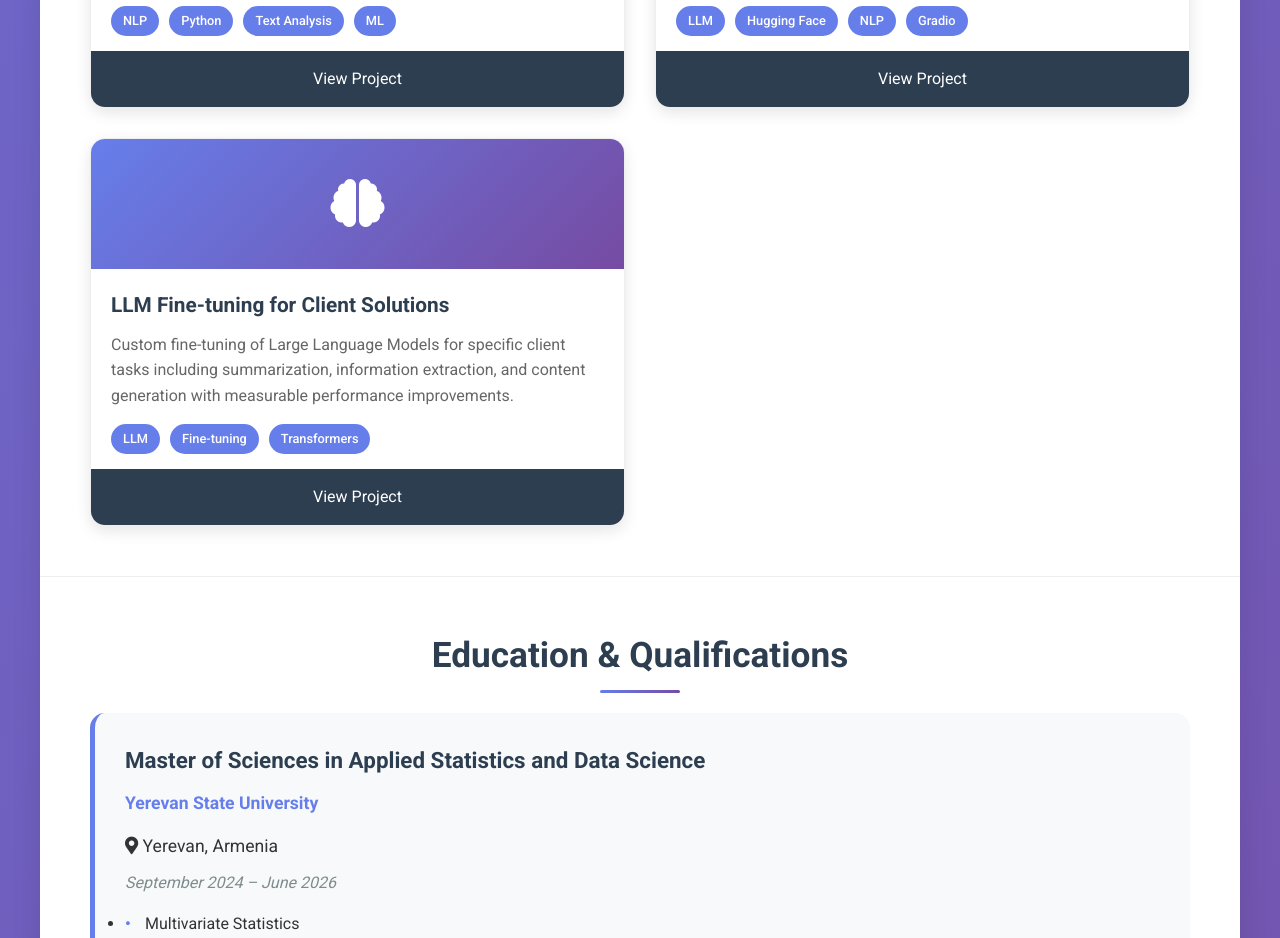
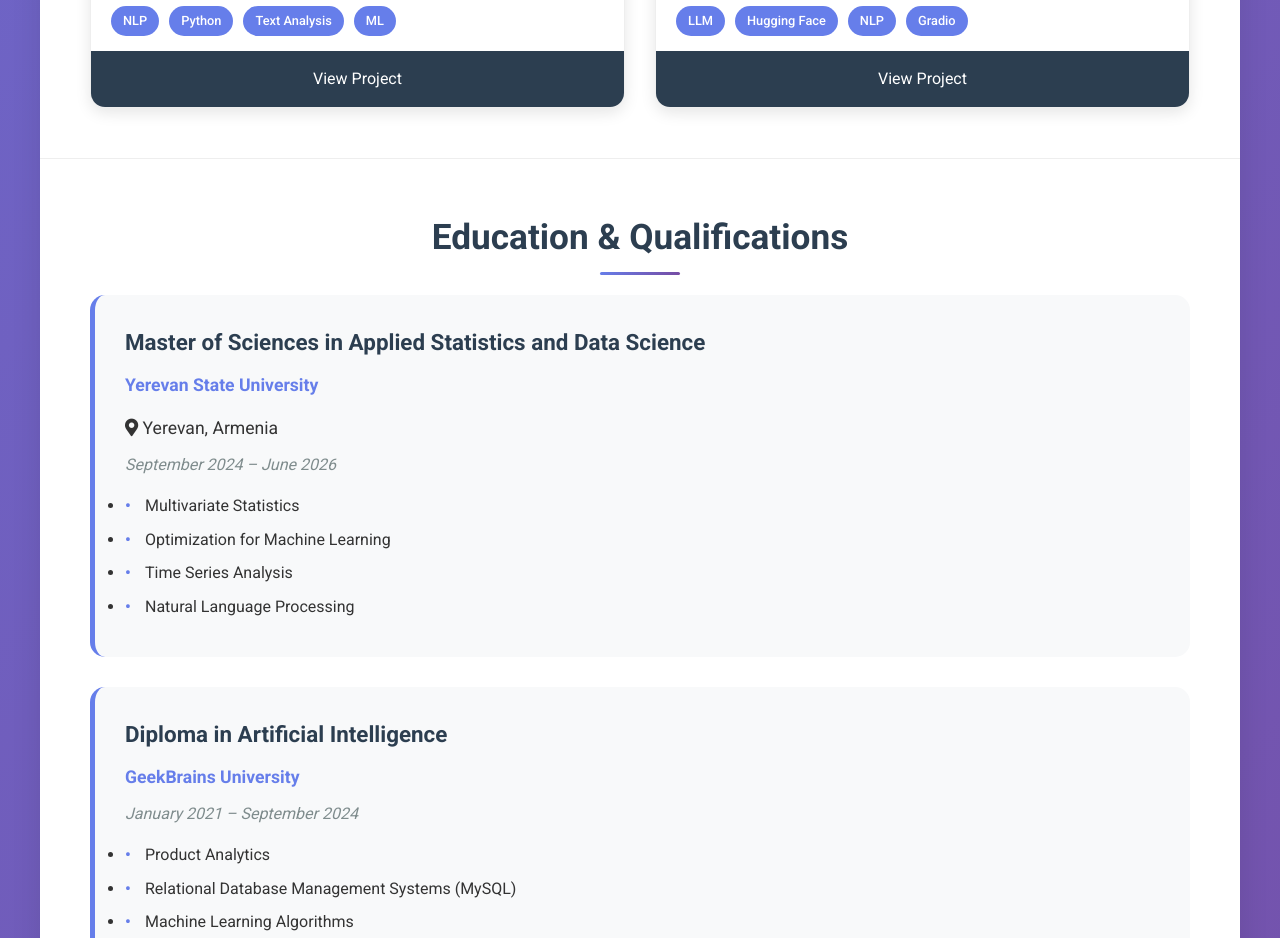
Before and after one commit to Habetyan/CV, a plain HTML site: page index.html in a window 1280 px wide. Shown: the part 3600-4538 px from the top of the page. Drawn offline with Linux system fonts and the light colour scheme.

```diff
--- a/index.html
+++ b/index.html
@@ -746,19 +746,6 @@
                     </div>
                     <a href="https://huggingface.co/spaces/artush-habetyan/places" class="project-link" target="_blank">View Project</a>
                 </div>
-                <div class="project-card">
-                    <div class="project-image">
-                        <i class="fas fa-brain"></i>
-                    </div>
-                    <h3>LLM Fine-tuning for Client Solutions</h3>
-                    <p>Custom fine-tuning of Large Language Models for specific client tasks including summarization, information extraction, and content generation with measurable performance improvements.</p>
-                    <div class="project-tags">
-                        <span>LLM</span>
-                        <span>Fine-tuning</span>
-                        <span>Transformers</span>
-                    </div>
-                    <a href="https://github.com/Habetyan" class="project-link" target="_blank">View Project</a>
-                </div>
             </div>
         </section>
 
```
